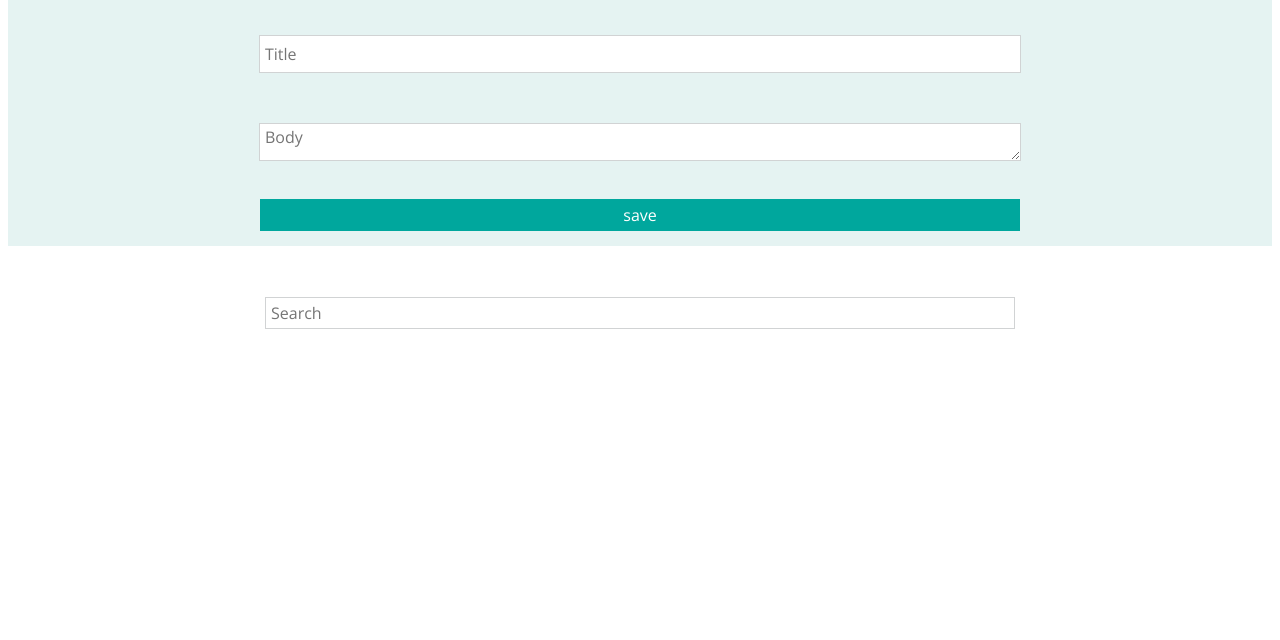
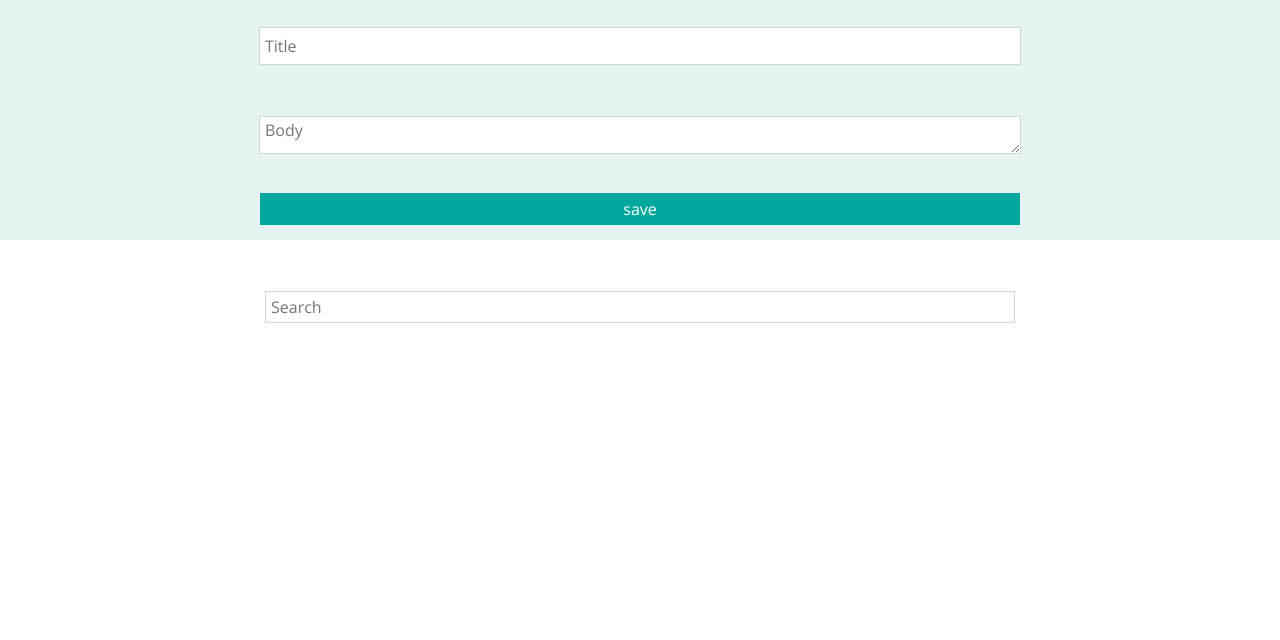
Before and after one commit to nogully/todo-box, a plain HTML site: page index.html in a window 1280 px wide. Shown: the part 160-800 px from the top of the page. Drawn offline with nearby package versions, Linux system fonts and the light colour scheme.

Commit message:
Fix weird page margin

```diff
--- a/index.html
+++ b/index.html
@@ -1,13 +1,11 @@
 <!DOCTYPE html>
 <html>
-<head>
-  <title>IdeaBox</title>
-  <link href="styles.css" rel="stylesheet" type="text/css">
-  <link href="https://fonts.googleapis.com/css?family=Open+Sans|Roboto+Slab:700" rel="stylesheet">
-  <script src="https://ajax.googleapis.com/ajax/libs/jquery/3.2.1/jquery.min.js"></script>
-  <script>window.jQuery || document.write('<script src="../../jquery/jquery-3.2.1.min.js"><\/script>')</script>
-  <meta name="viewport" content="width=device-width, initial-scale=1">
-</head>
+  <head>
+    <title>IdeaBox</title>
+    <link href="https://fonts.googleapis.com/css?family=Open+Sans|Roboto+Slab:700" rel="stylesheet">
+    <link href="styles.css" rel="stylesheet" type="text/css">
+    <meta name="viewport" content="width=device-width, initial-scale=1">
+  </head>
   <body>
     <main class="idea-input-wrap">
       <div class="blue-background">
@@ -22,6 +20,8 @@
     </main>
     <section class="idea-card-wrap">
     </section>
+    <script src="https://ajax.googleapis.com/ajax/libs/jquery/3.2.1/jquery.min.js"></script>
+    <script>window.jQuery || document.write('<script src="../../jquery/jquery-3.2.1.min.js"><\/script>')</script>
     <script src="scripts.js" type="text/javascript"></script>
   </body>
 </html>
--- a/styles.css
+++ b/styles.css
@@ -1,5 +1,6 @@
 * {
   border-style: border-box;
+  margin: 0;
 }
 
 html {
@@ -8,7 +9,7 @@ html {
 
 body {
   font-size: 18px
-  margin: 0px;
+  margin: 0;
 }
 
 main {
```
